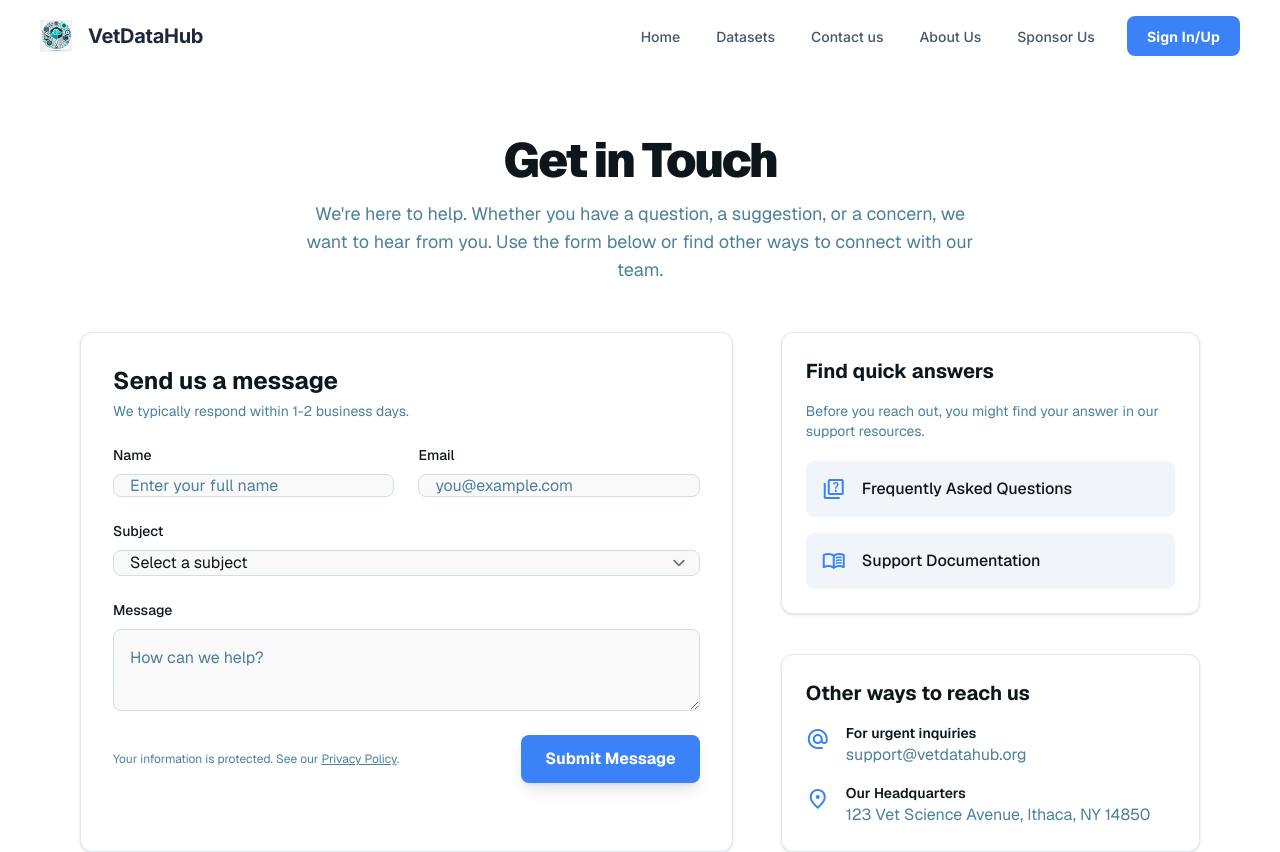
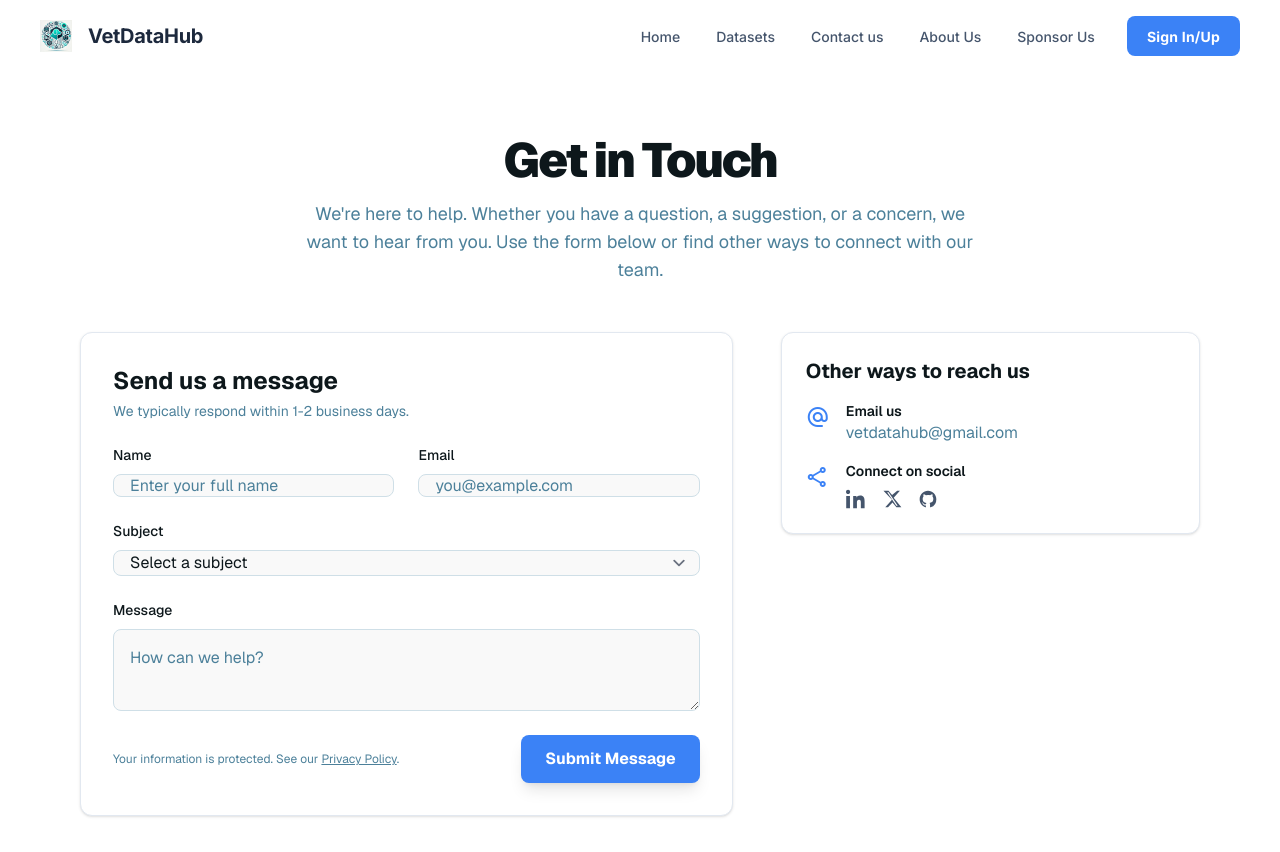
Before and after one commit to Vetdatahub/website-frontend, a Next.js app: page /contact-us in a window 1280 px wide. Shown: the top 852 px of the page. Built offline with nearby package versions, Linux system fonts and the light colour scheme.

Commit message:
feat: update contact information and add social media links in Contact Us page

```diff
--- a/src/app/contact-us/page.tsx
+++ b/src/app/contact-us/page.tsx
@@ -100,39 +100,6 @@ export default function ContactUsPage() {
               <div className="lg:col-span-2 space-y-10">
                 <div className="bg-white dark:bg-background-dark p-6 rounded-xl shadow-sm border border-slate-200 dark:border-slate-800">
                   <h3 className="text-xl font-bold mb-4 text-[#0d171b] dark:text-white">
-                    Find quick answers
-                  </h3>
-                  <p className="text-sm text-[#4c809a] dark:text-slate-400 mb-5">
-                    Before you reach out, you might find your answer in our
-                    support resources.
-                  </p>
-                  <div className="space-y-4">
-                    <a
-                      className="flex items-center gap-4 p-4 rounded-lg bg-slate-100 dark:bg-slate-800/50 hover:bg-slate-200 dark:hover:bg-slate-800 transition-colors"
-                      href="#"
-                    >
-                      <span className="material-symbols-outlined text-primary text-2xl">
-                        quiz
-                      </span>
-                      <span className="font-medium text-[#0d171b] dark:text-slate-200">
-                        Frequently Asked Questions
-                      </span>
-                    </a>
-                    <a
-                      className="flex items-center gap-4 p-4 rounded-lg bg-slate-100 dark:bg-slate-800/50 hover:bg-slate-200 dark:hover:bg-slate-800 transition-colors"
-                      href="#"
-                    >
-                      <span className="material-symbols-outlined text-primary text-2xl">
-                        menu_book
-                      </span>
-                      <span className="font-medium text-[#0d171b] dark:text-slate-200">
-                        Support Documentation
-                      </span>
-                    </a>
-                  </div>
-                </div>
-                <div className="bg-white dark:bg-background-dark p-6 rounded-xl shadow-sm border border-slate-200 dark:border-slate-800">
-                  <h3 className="text-xl font-bold mb-4 text-[#0d171b] dark:text-white">
                     Other ways to reach us
                   </h3>
                   <div className="space-y-4">
@@ -142,27 +109,65 @@ export default function ContactUsPage() {
                       </span>
                       <div>
                         <p className="font-semibold text-sm text-[#0d171b] dark:text-slate-200">
-                          For urgent inquiries
+                          Email us
                         </p>
                         <a
-                          className="text-[#4c809a] dark:text-slate-400 hover:text-primary dark:hover:text-primary transition-colors"
-                          href="mailto:support@vetdatahub.org"
+                          className="text-[#4c809a] dark:text-slate-400 hover:text-primary dark:hover:text-primary transition-colors break-all"
+                          href="mailto:vetdatahub@gmail.com"
                         >
-                          support@vetdatahub.org
+                          vetdatahub@gmail.com
                         </a>
                       </div>
                     </div>
                     <div className="flex items-start gap-4">
                       <span className="material-symbols-outlined text-primary mt-1 text-xl">
-                        location_on
+                        share
                       </span>
                       <div>
                         <p className="font-semibold text-sm text-[#0d171b] dark:text-slate-200">
-                          Our Headquarters
+                          Connect on social
                         </p>
-                        <p className="text-[#4c809a] dark:text-slate-400">
-                          123 Vet Science Avenue, Ithaca, NY 14850
-                        </p>
+                        <div className="mt-2 flex items-center gap-4">
+                          {/* LinkedIn */}
+                          <a
+                            href="https://www.linkedin.com/company/vetdatahub"
+                            target="_blank"
+                            rel="noopener noreferrer"
+                            aria-label="VetDataHub on LinkedIn"
+                            className="text-slate-600 dark:text-slate-300 hover:text-primary dark:hover:text-primary transition-colors"
+                            title="LinkedIn"
+                          >
+                            <svg xmlns="http://www.w3.org/2000/svg" viewBox="0 0 24 24" fill="currentColor" className="h-5 w-5">
+                              <path d="M4.983 3.5C4.983 4.88 3.88 6 2.5 6S0 4.88 0 3.5 1.12 1 2.5 1 4.983 2.12 4.983 3.5zM.25 8.25h4.5V23h-4.5V8.25zM8.25 8.25h4.31v2.01h.06c.6-1.14 2.08-2.34 4.28-2.34 4.58 0 5.42 3.01 5.42 6.93V23h-4.5v-6.56c0-1.56-.03-3.57-2.18-3.57-2.19 0-2.53 1.71-2.53 3.46V23h-4.5V8.25z" />
+                            </svg>
+                          </a>
+                          {/* X (Twitter) */}
+                          <a
+                            href="https://x.com/vetdatahub"
+                            target="_blank"
+                            rel="noopener noreferrer"
+                            aria-label="VetDataHub on X"
+                            className="text-slate-600 dark:text-slate-300 hover:text-primary dark:hover:text-primary transition-colors"
+                            title="X (Twitter)"
+                          >
+                            <svg xmlns="http://www.w3.org/2000/svg" viewBox="0 0 24 24" fill="currentColor" className="h-5 w-5">
+                              <path d="M18.244 2H21.5l-7.5 8.57L23.25 22h-5.98l-4.68-5.7L7.2 22H3.94l8.03-9.17L1.75 2h6.09l4.23 5.11L18.244 2zm-1.05 18h1.65L7.9 4H6.16l11.034 16z"/>
+                            </svg>
+                          </a>
+                          {/* GitHub */}
+                          <a
+                            href="https://github.com/Vetdatahub"
+                            target="_blank"
+                            rel="noopener noreferrer"
+                            aria-label="VetDataHub on GitHub"
+                            className="text-slate-600 dark:text-slate-300 hover:text-primary dark:hover:text-primary transition-colors"
+                            title="GitHub"
+                          >
+                            <svg xmlns="http://www.w3.org/2000/svg" viewBox="0 0 24 24" fill="currentColor" className="h-5 w-5">
+                              <path fillRule="evenodd" d="M12 2C6.48 2 2 6.58 2 12.26c0 4.52 2.87 8.35 6.84 9.7.5.1.68-.22.68-.49 0-.24-.01-.87-.01-1.71-2.78.62-3.37-1.37-3.37-1.37-.45-1.18-1.11-1.5-1.11-1.5-.91-.64.07-.63.07-.63 1 .07 1.52 1.06 1.52 1.06.89 1.56 2.34 1.11 2.91.85.09-.67.35-1.11.63-1.36-2.22-.26-4.55-1.13-4.55-5 0-1.11.38-2.01 1.02-2.72-.1-.26-.45-1.31.1-2.73 0 0 .84-.27 2.75 1.04A9.3 9.3 0 0 1 12 7.07c.85 0 1.71.12 2.51.35 1.9-1.31 2.74-1.04 2.74-1.04.56 1.42.21 2.47.11 2.73.64.71 1.02 1.61 1.02 2.72 0 3.88-2.34 4.73-4.57 4.98.36.32.67.94.67 1.9 0 1.37-.01 2.47-.01 2.81 0 .27.18.6.69.49A10.04 10.04 0 0 0 22 12.26C22 6.58 17.52 2 12 2Z" clipRule="evenodd"/>
+                            </svg>
+                          </a>
+                        </div>
                       </div>
                     </div>
                   </div>
--- a/src/components/footer.tsx
+++ b/src/components/footer.tsx
@@ -14,14 +14,14 @@ export default function Footer(){
                   </span>
                 </div>
                 <div className="flex flex-col sm:flex-row gap-4 sm:gap-6 text-center text-sm">
-                  <a className="hover:text-primary transition-colors" href="#">
+                  {/* <a className="hover:text-primary transition-colors" href="#">
                     Terms of Service
                   </a>
                   <a className="hover:text-primary transition-colors" href="#">
                     Privacy Policy
-                  </a>
-                  <a className="hover:text-primary transition-colors" href="#">
-                    Contact
+                  </a> */}
+                  <a className="hover:text-primary transition-colors" href="/contact-us">
+                    Contact Us
                   </a>
                 </div>
                 <div className="flex gap-4">
```
